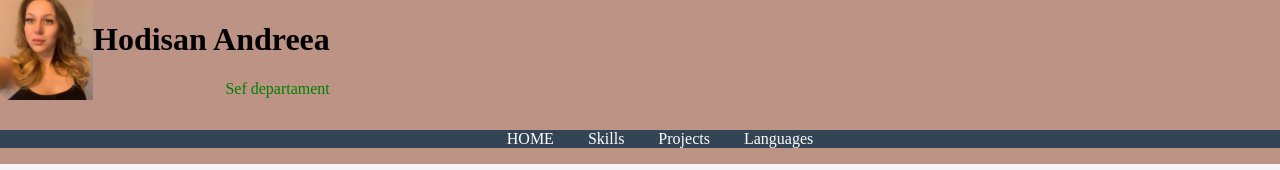
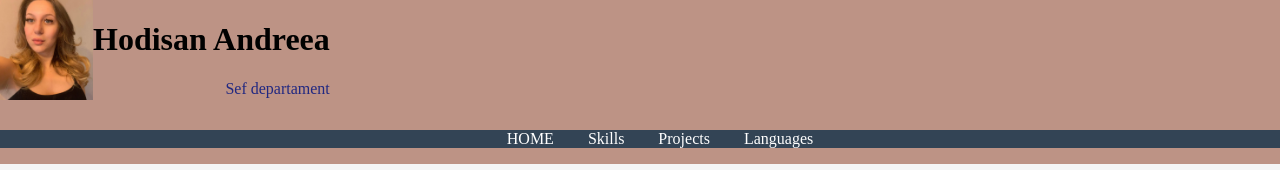
Before and after one commit to andreeahodisan/andreeahodisan.github.io, a plain HTML site: page index.html in a window 1280 px wide. Shown: the top 170 px of the page. Drawn offline with Linux system fonts and the light colour scheme.

Commit message:
change job title color

```diff
--- a/css/style.css
+++ b/css/style.css
@@ -43,7 +43,7 @@ th {
 }
 
 #job-title {
-  color: green;
+  color: rgb(33, 40, 129);
   text-align: right;
 }
 
```
